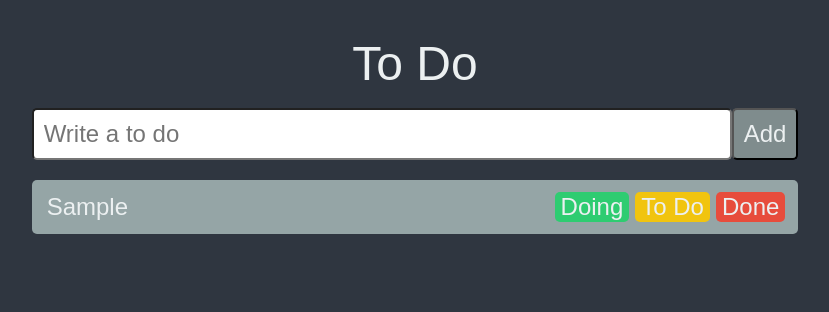
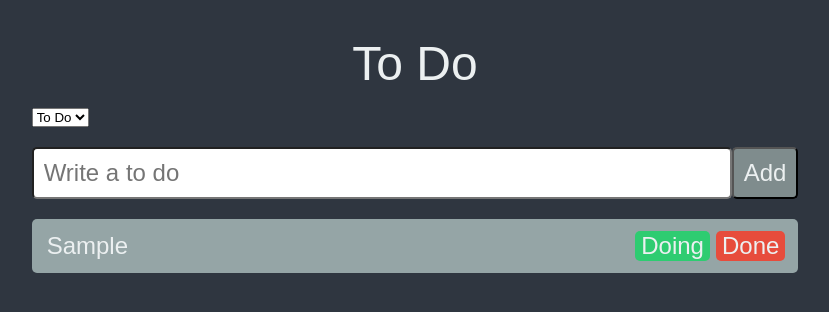
Before and after one commit to byun970/react-todo-app, a React (Create React App) app: page / in a window 1280 px wide. Both pictures are taken after typing "Sample" into the empty fields and a click on the button "Add". Shown: the top 312 px of the page, without its empty margins (225-1054 px from the left). Built offline with nearby package versions, Linux system fonts and the light colour scheme.

Commit message:
recoil selector

```diff
--- a/src/components/CreateToDo.tsx
+++ b/src/components/CreateToDo.tsx
@@ -1,7 +1,7 @@
 import React from "react";
 import { useForm } from "react-hook-form";
-import { useSetRecoilState } from "recoil";
-import { toDoState } from "./atoms";
+import { useRecoilValue, useSetRecoilState } from "recoil";
+import { categoryState, toDoState } from "./atoms";
 import styled from "styled-components";
 
 interface IForm {
@@ -44,10 +44,11 @@ const ToDoForm = styled.form`
 
 const CreateToDo = () => {
   const setToDos = useSetRecoilState(toDoState);
+  const category = useRecoilValue(categoryState);
   const { register, handleSubmit, setValue } = useForm<IForm>();
   const handleValid = ({ toDo }: IForm) => {
     setToDos((oldToDos) => [
-      { text: toDo, id: Date.now(), category: "TO_DO" },
+      { text: toDo, id: Date.now(), category },
       ...oldToDos,
     ]);
     setValue("toDo", "");
--- a/src/components/ToDo.tsx
+++ b/src/components/ToDo.tsx
@@ -1,6 +1,7 @@
 import React from "react";
-import { IToDo } from "./atoms";
+import { Categories, IToDo, toDoState } from "./atoms";
 import { styled } from "styled-components";
+import { useSetRecoilState } from "recoil";
 
 const Li = styled.li`
   margin: 5px 0px;
@@ -10,7 +11,7 @@ const Li = styled.li`
   border-radius: 5px;
   align-items: center;
   position: relative;
-  @media (max-width:768px) {
+  @media (max-width: 768px) {
     span {
       font-size: 1rem;
     }
@@ -18,7 +19,7 @@ const Li = styled.li`
       font-size: 1rem;
     }
   }
-  @media (min-width:768px) {
+  @media (min-width: 768px) {
     span {
       font-size: 1.5rem;
     }
@@ -42,14 +43,43 @@ const Button = styled.button`
   cursor: pointer;
 `;
 
-const ToDo = ({ text }: IToDo) => {
+const ToDo = ({ text, category, id }: IToDo) => {
+  const setToDos = useSetRecoilState(toDoState);
+  const onClick = (event: React.MouseEvent<HTMLButtonElement>) => {
+    const {
+      currentTarget: { name },
+    } = event;
+    setToDos((oldToDos) => {
+      const targetIndex = oldToDos.findIndex((toDo) => toDo.id === id);
+      const oldToDo = oldToDos[targetIndex];
+      const newToDo = { text, id, category: name as any };
+      console.log(oldToDo, newToDo);
+      return [
+        ...oldToDos.slice(0, targetIndex),
+        newToDo,
+        ...oldToDos.slice(targetIndex + 1),
+      ];
+    });
+  };
   return (
     <Li>
       <span>{text}</span>
       <Buttons>
-        <Button color="#2ecc71">Doing</Button>
-        <Button color="#f1c40f">To Do</Button>
-        <Button color="#e74c3c">Done</Button>
+        {category !== Categories.DOING && (
+          <Button name={Categories.DOING} onClick={onClick} color="#2ecc71">
+            Doing
+          </Button>
+        )}
+        {category !== Categories.TO_DO && (
+          <Button name={Categories.TO_DO} onClick={onClick} color="#f1c40f">
+            To Do
+          </Button>
+        )}
+        {category !== Categories.DONE && (
+          <Button name={Categories.DONE} onClick={onClick} color="#e74c3c">
+            Done
+          </Button>
+        )}
       </Buttons>
     </Li>
   );
--- a/src/components/ToDoList.tsx
+++ b/src/components/ToDoList.tsx
@@ -1,12 +1,9 @@
 import React from "react";
-import { useRecoilValue } from "recoil";
+import { useRecoilState, useRecoilValue } from "recoil";
 import CreateToDo from "./CreateToDo";
-import { toDoState } from "./atoms";
+import { Categories, categoryState, toDoSelector } from "./atoms";
 import ToDo from "./ToDo";
 import styled from "styled-components";
-
-const ToDoList = () => {
-  const toDos = useRecoilValue(toDoState);
 
 const ToDoWrapper = styled.div`
   h1 {
@@ -25,16 +22,25 @@ const ToDoList = () => {
   }
 `;
 
-
+const ToDoList = () => {
+  const toDos = useRecoilValue(toDoSelector);
+  const [category, setCategory] = useRecoilState(categoryState);
+  const onInput = (event: React.FormEvent<HTMLSelectElement>) => {
+    setCategory(event.currentTarget.value as any);
+  };
+  console.log(toDos);
   return (
     <ToDoWrapper>
       <h1>To Do</h1>
+      <select value={category} onInput={onInput}>
+        <option value={Categories.TO_DO}>To Do</option>
+        <option value={Categories.DOING}>Doing</option>
+        <option value={Categories.DONE}>Done</option>
+      </select>
       <CreateToDo />
-      <ul>
-        {toDos.map((toDo) => (
+      {toDos?.map((toDo) => (
         <ToDo key={toDo.id} {...toDo} />
       ))}
-      </ul>
     </ToDoWrapper>
   );
 };
--- a/src/components/atoms.tsx
+++ b/src/components/atoms.tsx
@@ -1,12 +1,32 @@
-import { atom } from "recoil";
+import { atom, selector } from "recoil";
+
+export enum Categories {
+  "TO_DO" = "TO_DO",
+  "DOING" = "DOING",
+  "DONE" = "DONE",
+}
 
 export interface IToDo {
   text: string;
   id: number;
-  category: "TO_DO" | "DOING" | "DONE";
+  category: Categories;
 }
+
+export const categoryState = atom<Categories>({
+  key: "category",
+  default: Categories.TO_DO,
+});
 
 export const toDoState = atom<IToDo[]>({
   key: "toDo",
   default: [],
 });
+
+export const toDoSelector = selector({
+  key: "toDoSelector",
+  get: ({ get }) => {
+    const toDos = get(toDoState);
+    const category = get(categoryState);
+    return toDos.filter((toDo) => toDo.category === category);
+  },
+});
```
Lines whose indentation alone changed are shown as unchanged.
